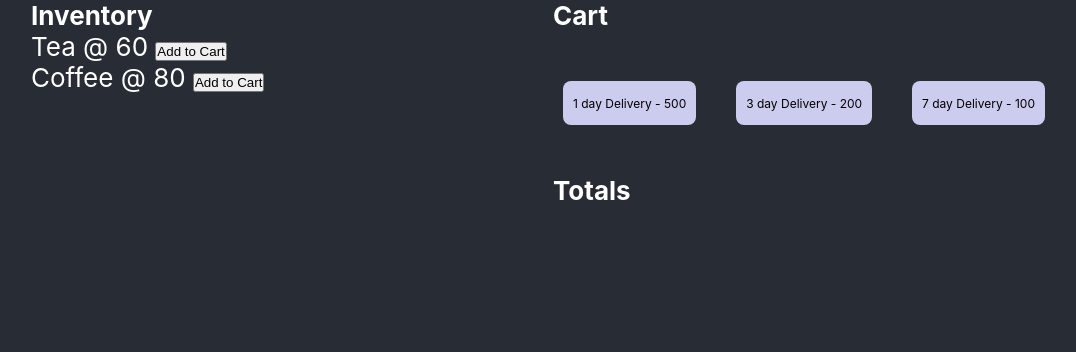
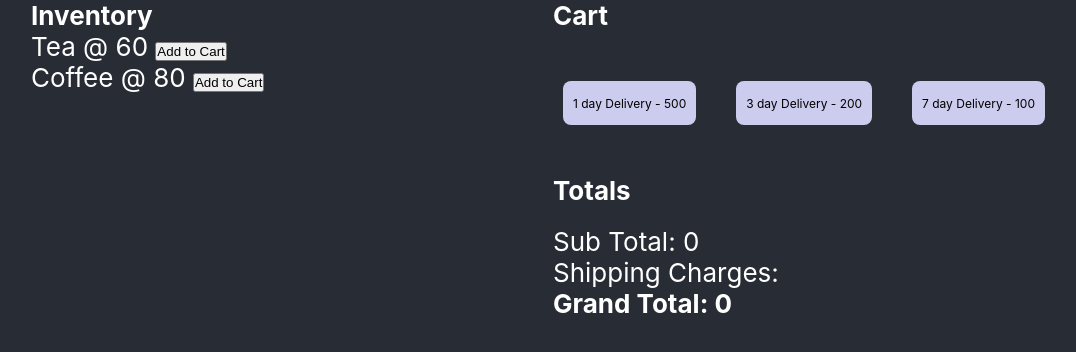
Before and after one commit to codewithraqib/react-recoil-boilerplate, a React (Create React App) app: page /#/ in a window 1280 px wide. Shown: the top 352 px of the page, without its empty margins (97-1173 px from the left). Built offline with nearby package versions, Linux system fonts and the light colour scheme.

Commit message:
totals calculations

```diff
--- a/src/Recoil/atoms.js
+++ b/src/Recoil/atoms.js
@@ -1,8 +1,6 @@
 import {
   atom,
   selector,
-  useRecoilState,
-  useRecoilValue,
 } from 'recoil';
 
 
@@ -29,3 +27,27 @@ export const shippingState = atom ({
         {name: "7 day Delivery", price : 100, selected: false},
     ]
 })
+
+
+export const totalState = selector({
+    key :"totalsState",
+    get : ({get}) => {
+
+        const productsTotal = get(cartState)
+        // const shippingTotal = get(shippingState);
+
+        let subTotal = 0;
+        let shipping = 0;
+        productsTotal && productsTotal.length > 0 && productsTotal.map(val => {
+            subTotal   = subTotal + val.price;
+        })
+
+        shipping  = get(shippingState).filter(val => val.selected);
+
+        return{
+            subTotal : subTotal,
+            shipping: shipping && shipping.length > 0 && shipping[0].price,
+            total : shipping && shipping.length > 0 ?  shipping[0].price  +  subTotal  : 0 + subTotal
+        }
+    }
+})
--- a/src/Shopping/Cart.js
+++ b/src/Shopping/Cart.js
@@ -14,8 +14,6 @@ const Cart = () => {
      const [cartItems, setCartItems] = useRecoilState(cartState);
      const [shippingMethods, setShippigMethod] = useRecoilState(shippingState);
 
-     console.log("CartItems in cart page---", cartItems)
-
     return(
         <div>
             <strong>Cart</strong>
@@ -26,7 +24,7 @@ const Cart = () => {
 
             <div className='shipping-methods'>
                 {shippingMethods && shippingMethods.map((method, key) => {
-                    return <div onClick={() => {
+                    return <div key={key} onClick={() => {
 
                         const oldMethods = [...shippingMethods];
 
--- a/src/Shopping/Items.js
+++ b/src/Shopping/Items.js
@@ -18,7 +18,6 @@ const Items = () => {
             {items.map((item, key) => {
                 return <ul key={key}>{item.name} @ {item.price} <button onClick={() => {
                     const oldCartItems = [...cartItems];
-                    console.log("old Cart Items----", oldCartItems)
                     oldCartItems.push(item)
 
                     setCartItems(oldCartItems)
--- a/src/Shopping/Totals.js
+++ b/src/Shopping/Totals.js
@@ -7,18 +7,29 @@ import {
   useRecoilValue,
 } from 'recoil';
 
-import { shippingState} from '../Recoil/atoms';
+import { totalState} from '../Recoil/atoms';
+
 
 
 const Totals = () => {
-    const [shippingMethods, setShippigMethod] = useRecoilState(shippingState);
+    const totals = useRecoilValue(totalState);
 
-    console.log("Shipping methods in total---", shippingMethods)
+    console.log("totals in total---", totals)
 
 
     return(
         <div>
             <strong>Totals</strong>
+            <div style={{marginTop: 20}}/>
+            <div>
+                Sub Total: <span>{totals.subTotal}</span>
+            </div>
+             <div>
+                Shipping Charges: <span>{totals.shipping}</span>
+            </div>
+             <div>
+               <strong>Grand Total: <span>{totals.total}</span></strong>
+            </div>
 
         </div>
     )
```
